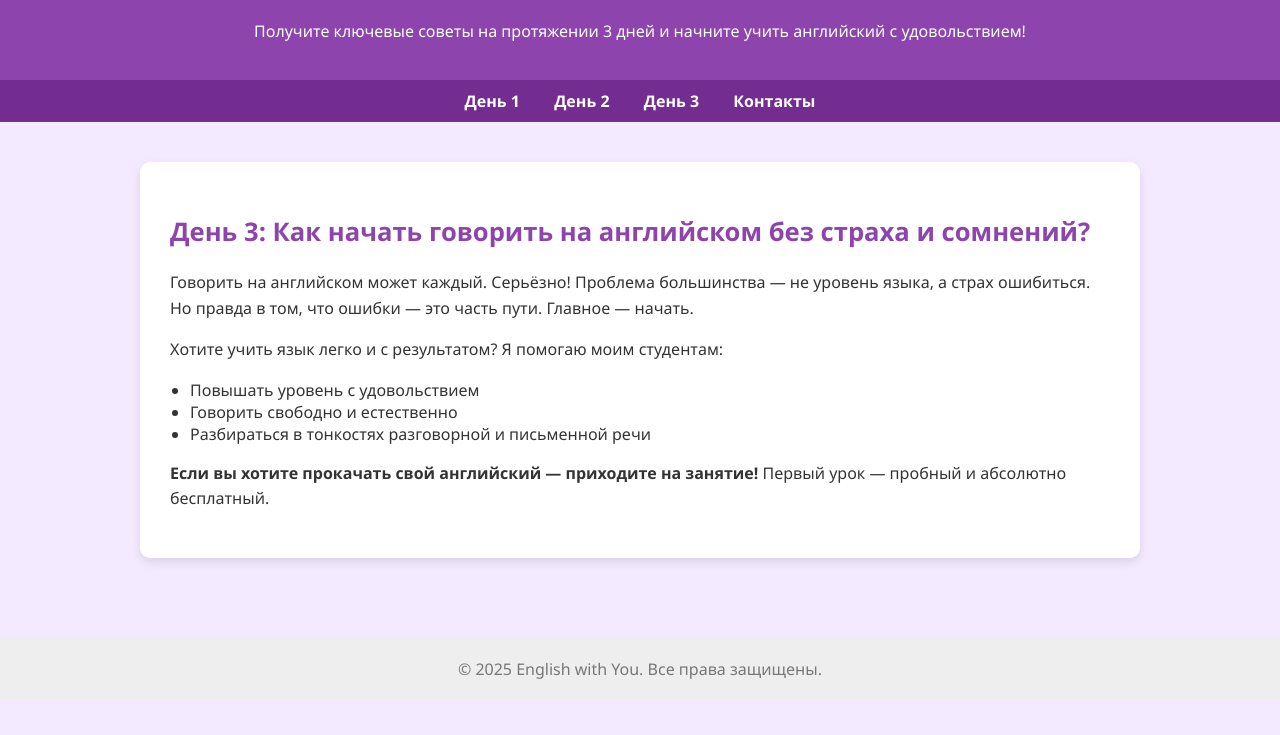
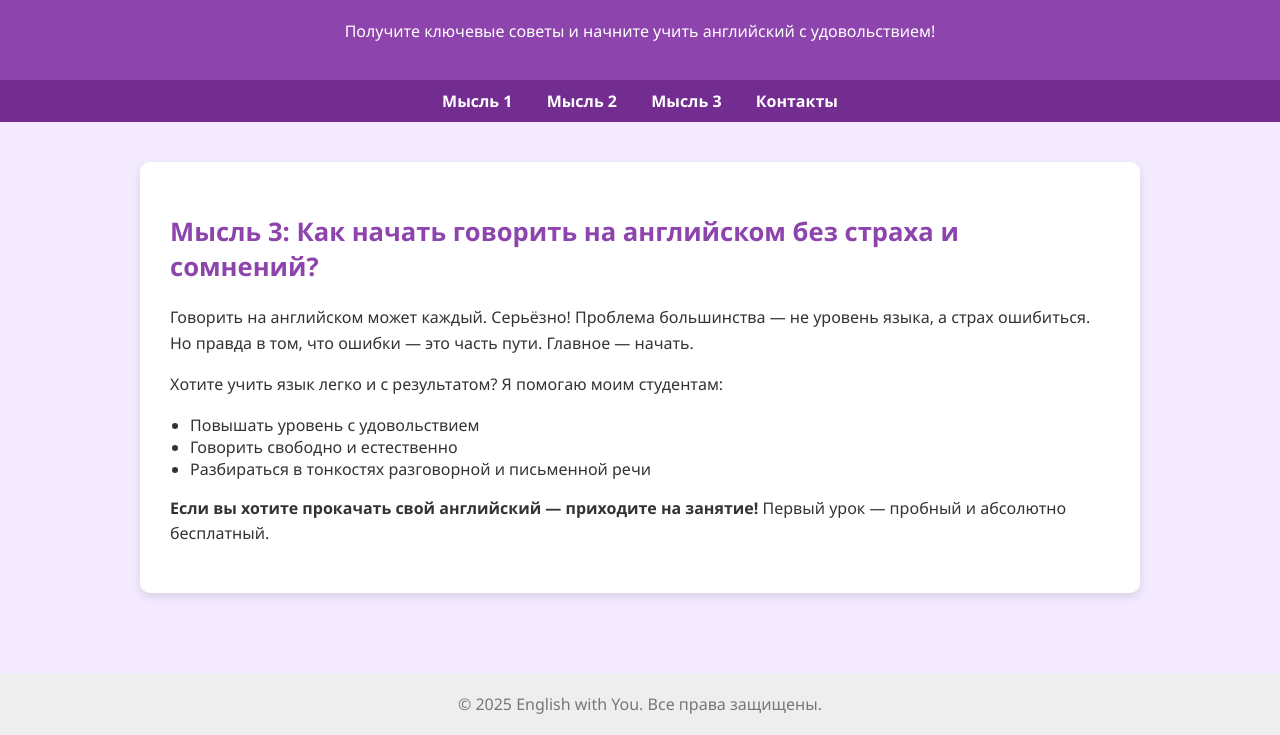
Before and after one commit to alebars2023/english-landing, a plain HTML site: page day3.html in a window 1280 px wide. Shown: the part 87-822 px from the top of the page. Before the commit the page ends 800 px from the top, so only its background shows below. Drawn offline with Linux system fonts and the light colour scheme.

Commit message:
Update day3.html

```diff
--- a/day3.html
+++ b/day3.html
@@ -2,7 +2,7 @@
 <html lang="ru">
 <head>
     <meta charset="UTF-8">
-    <title>День 3 — Английский за 3 дня</title>
+    <title>Мысль 3 — Английский простой</title>
     <meta name="viewport" content="width=device-width, initial-scale=1.0">
     <link rel="stylesheet" href="style.css">
 </head>
@@ -10,19 +10,19 @@
 
 <header>
     <h1>Как начать свободно говорить по-английски?</h1>
-    <p>Получите ключевые советы на протяжении 3 дней и начните учить английский с удовольствием!</p>
+    <p>Получите ключевые советы и начните учить английский с удовольствием!</p>
 </header>
 
 <nav>
-    <a href="index.html">День 1</a>
-    <a href="day2.html">День 2</a>
-    <a href="day3.html">День 3</a>
+    <a href="index.html">Мысль 1</a>
+    <a href="day2.html">Мысль 2</a>
+    <a href="day3.html">Мысль 3</a>
     <a href="contact.html">Контакты</a>
 </nav>
 
 <main>
     <section>
-        <h2>День 3: Как начать говорить на английском без страха и сомнений?</h2>
+        <h2>Мысль 3: Как начать говорить на английском без страха и сомнений?</h2>
         <p>Говорить на английском может каждый. Серьёзно! Проблема большинства — не уровень языка, а страх ошибиться. Но правда в том, что ошибки — это часть пути. Главное — начать.</p>
         <p>Хотите учить язык легко и с результатом? Я помогаю моим студентам:</p>
         <ul>
```
